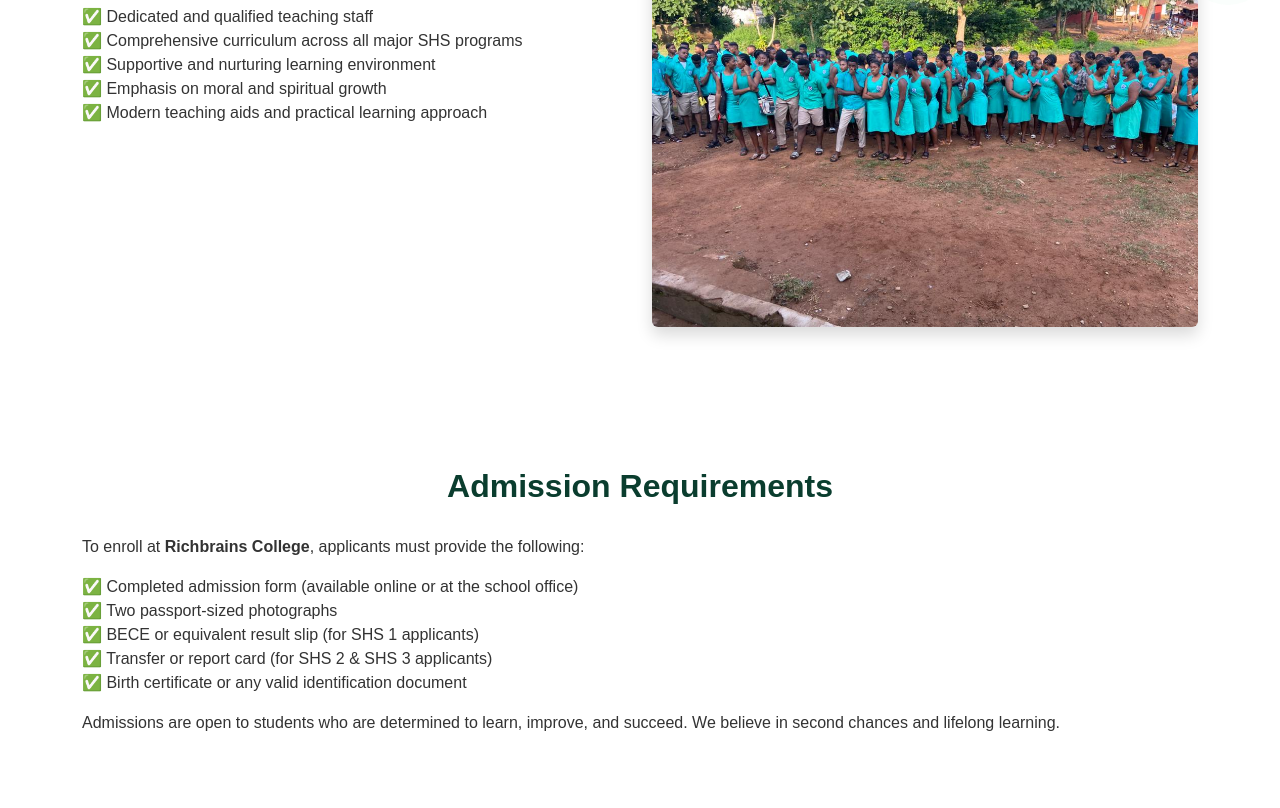
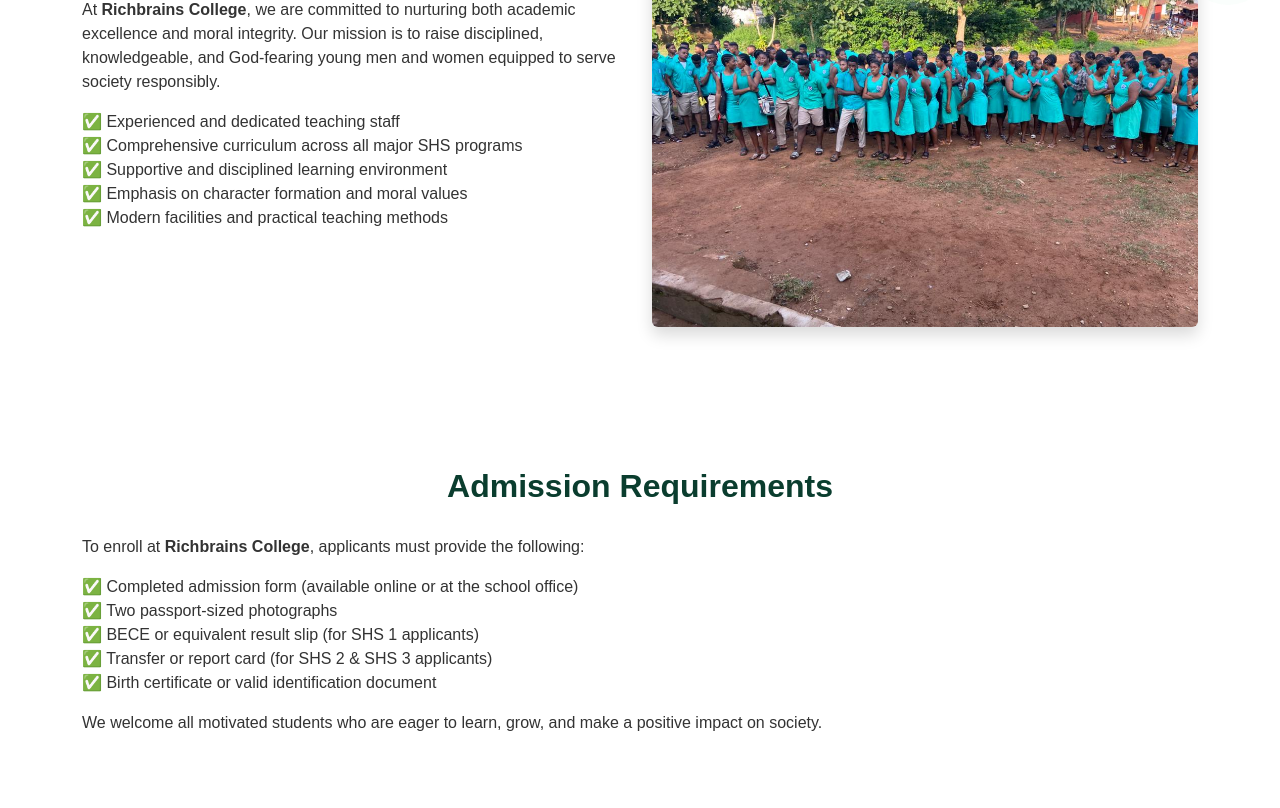
Before and after one commit to nqwabena7/Richbrains-College, a plain HTML site: page admission.html in a window 1280 px wide. Shown: the part 787-1595 px from the top of the page. Drawn offline with nearby package versions, Linux system fonts and the light colour scheme.

Commit message:
Refactor admission.html for improved layout and content
Updated content and styling for admissions page.

```diff
--- a/admission.html
+++ b/admission.html
@@ -63,7 +63,7 @@
       to { opacity: 1; transform: translateY(0); }
     }
 
-    /* Content */
+    /* Sections */
     section {
       padding: 70px 20px;
       background: #fff;
@@ -74,7 +74,12 @@
       color: #0a3d2e;
       font-weight: 700;
       margin-bottom: 30px;
+      animation: fadeIn 1.5s ease;
     }
+    section p, section ul {
+      animation: fadeIn 1.5s ease;
+    }
+
     section ul {
       list-style: none;
       padding-left: 0;
@@ -187,18 +192,18 @@
   <section>
     <div class="container">
       <h2>Why Choose Richbrains College?</h2>
-      <div class="row">
-        <div class="col-md-6">
+      <div class="row align-items-center">
+        <div class="col-md-6 mb-4 mb-md-0">
           <p>
-            At <strong>Richbrains College</strong>, we are committed to academic excellence and character development.
-            Our goal is to equip students with both intellectual and moral discipline to serve God and humanity.
+            At <strong>Richbrains College</strong>, we are committed to nurturing both academic excellence and moral integrity.
+            Our mission is to raise disciplined, knowledgeable, and God-fearing young men and women equipped to serve society responsibly.
           </p>
           <ul>
-            <li>Dedicated and qualified teaching staff</li>
+            <li>Experienced and dedicated teaching staff</li>
             <li>Comprehensive curriculum across all major SHS programs</li>
-            <li>Supportive and nurturing learning environment</li>
-            <li>Emphasis on moral and spiritual growth</li>
-            <li>Modern teaching aids and practical learning approach</li>
+            <li>Supportive and disciplined learning environment</li>
+            <li>Emphasis on character formation and moral values</li>
+            <li>Modern facilities and practical teaching methods</li>
           </ul>
         </div>
         <div class="col-md-6">
@@ -218,9 +223,9 @@
         <li>Two passport-sized photographs</li>
         <li>BECE or equivalent result slip (for SHS 1 applicants)</li>
         <li>Transfer or report card (for SHS 2 & SHS 3 applicants)</li>
-        <li>Birth certificate or any valid identification document</li>
+        <li>Birth certificate or valid identification document</li>
       </ul>
-      <p>Admissions are open to students who are determined to learn, improve, and succeed. We believe in second chances and lifelong learning.</p>
+      <p>We welcome all motivated students who are eager to learn, grow, and make a positive impact on society.</p>
     </div>
   </section>
 
@@ -230,6 +235,9 @@
       <h2>Apply or Enquire Now</h2>
       <form name="richbrains-admission" method="POST" data-netlify="true">
         <input type="hidden" name="form-name" value="richbrains-admission">
+        <input type="hidden" name="subject" value="Richbrains College Admissions Enquiry">
+        <input type="hidden" name="_replyto" value="Thank you for contacting Richbrains College Admissions. Our team will reach out to you shortly.">
+
         <div class="row g-3">
           <div class="col-md-6">
             <label class="form-label">Full Name</label>
@@ -269,7 +277,7 @@
 
   <!-- WhatsApp Floating Button -->
   <a href="https://wa.me/233543911729?text=Hello%2C%20I%20would%20like%20to%20chat%20with%20Richbrains%20College%20about%20admissions."
-     class="whatsapp-float" target="_blank" aria-label="Chat with Administration">
+     class="whatsapp-float" target="_blank" aria-label="Chat with Richbrains College">
     <i class="bi bi-whatsapp"></i>
   </a>
 
```
